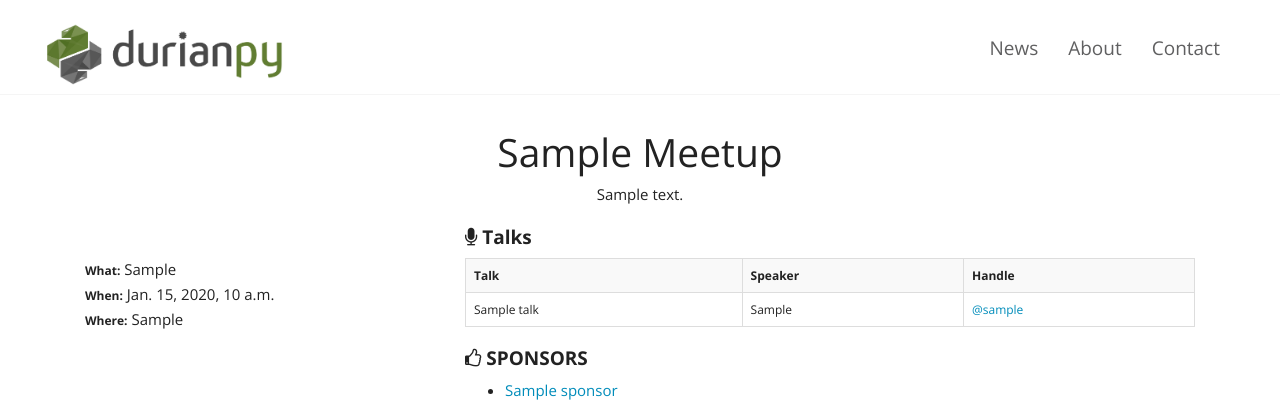
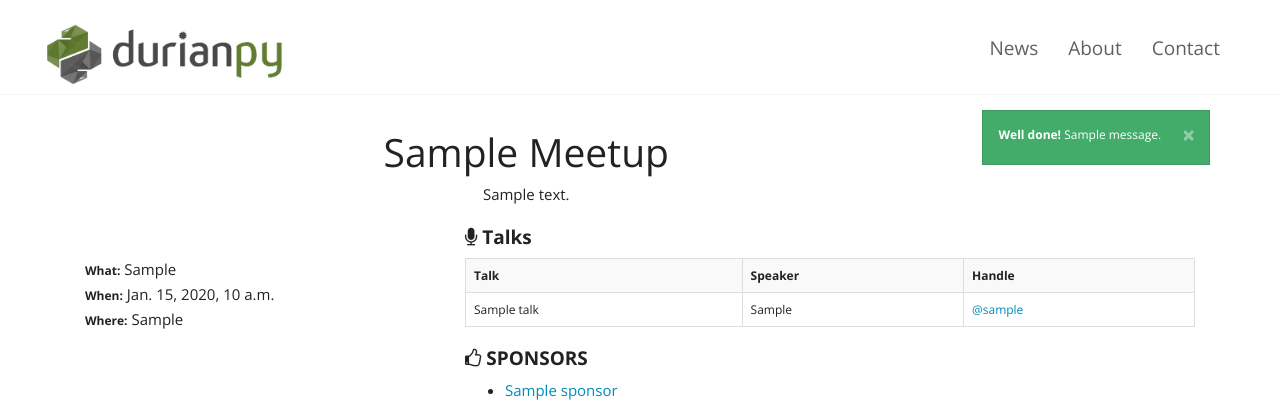
Before and after one commit to durianpy/durianpy, a Django app: page /meetups/1 in a window 1280 px wide. Shown: the top 412 px of the page. Run offline with Django 3.2, Linux system fonts and the light colour scheme; tables that the repository leaves empty hold one stand-in row (values such as "Sample post"); one stand-in notice (Sample message) is shown; some libraries are stand-ins or nearby versions.

Commit message:
added success notif

```diff
--- a/durianpy/settings.py
+++ b/durianpy/settings.py
@@ -54,6 +54,11 @@ MIDDLEWARE_CLASSES = (
     'django.middleware.clickjacking.XFrameOptionsMiddleware',
 )
 
+TEMPLATE_CONTEXT_PROCESSORS = (
+    'django.contrib.messages.context_processors.messages',
+    'django.contrib.auth.context_processors.auth',
+)
+
 ROOT_URLCONF = 'durianpy.urls'
 
 WSGI_APPLICATION = 'durianpy.wsgi.application'
--- a/meetups/views.py
+++ b/meetups/views.py
@@ -1,3 +1,4 @@
+from django.contrib import messages
 from django.core.urlresolvers import reverse
 from django.http import HttpResponseRedirect
 from django.shortcuts import render
@@ -11,7 +12,7 @@ from meetups.models import Meetup
 from meetups.forms import AttendeeForm
 
 
-class MeetupView(FormView):
+class MeetupView(TemplateView):
     template_name = 'meetups/meetup.html'
     context = {}
     form_class = AttendeeForm
@@ -39,7 +40,9 @@ class MeetupView(FormView):
                 meetup.attendees.add(attendee)
                 meetup.save()
 
-                return HttpResponseRedirect(reverse('index'))
+                msg = "You are now registered to this meet-up. See you!"
+                messages.add_message(self.request, messages.SUCCESS, msg)
+                return HttpResponseRedirect(reverse('meetup', args=[meetup.id]))
             else:
                 pass
 
--- a/templates/base.html
+++ b/templates/base.html
@@ -54,7 +54,8 @@
         <div class="extra-space"></div>
 
         <!-- JAVASCRIPT Files -->
-        <script>window.jQuery || document.write("<script src='{% static 'js/vendor/jquery-1.10.1.min.js' %}'><\/script>")</script>
+        <script>window.jQuery || document.write("<script src='{% static 'js/jquery-1.10.1.min.js' %}'><\/script>")</script>
+        <script src="{% static 'js/bootstrap.min.js' %}"></script>
 
         {% block extra_js %}{% endblock %}
     </body>
--- a/templates/meetups/meetup.html
+++ b/templates/meetups/meetup.html
@@ -13,6 +13,14 @@
 
 <section class="meetup">
     <div class="container">
+            {% if messages %}
+                {% for message in messages %}
+                <div class="alert alert-dismissable alert-{{ message.tags }} pull-right">
+                    <button type="button" class="close" data-dismiss="alert">×</button>
+                    <strong>Well done!</strong> {{ message }}.
+                </div>
+                {% endfor %}
+            {% endif %}
         <div class="text-center">
             <h1>{{ meetup.title|title }}</h1>
             <p>{{ meetup.description }}</p>
@@ -58,7 +66,7 @@
             <hr>
         </div>
         <div class="pull-right">
-                Remaining tickets: {{ meetup.get_available_tickets }}
+            Remaining tickets: {{ meetup.get_available_tickets }}
         </div>
         <div class="col-md-6">
             <form class="form-horizontal" method="POST">
```
